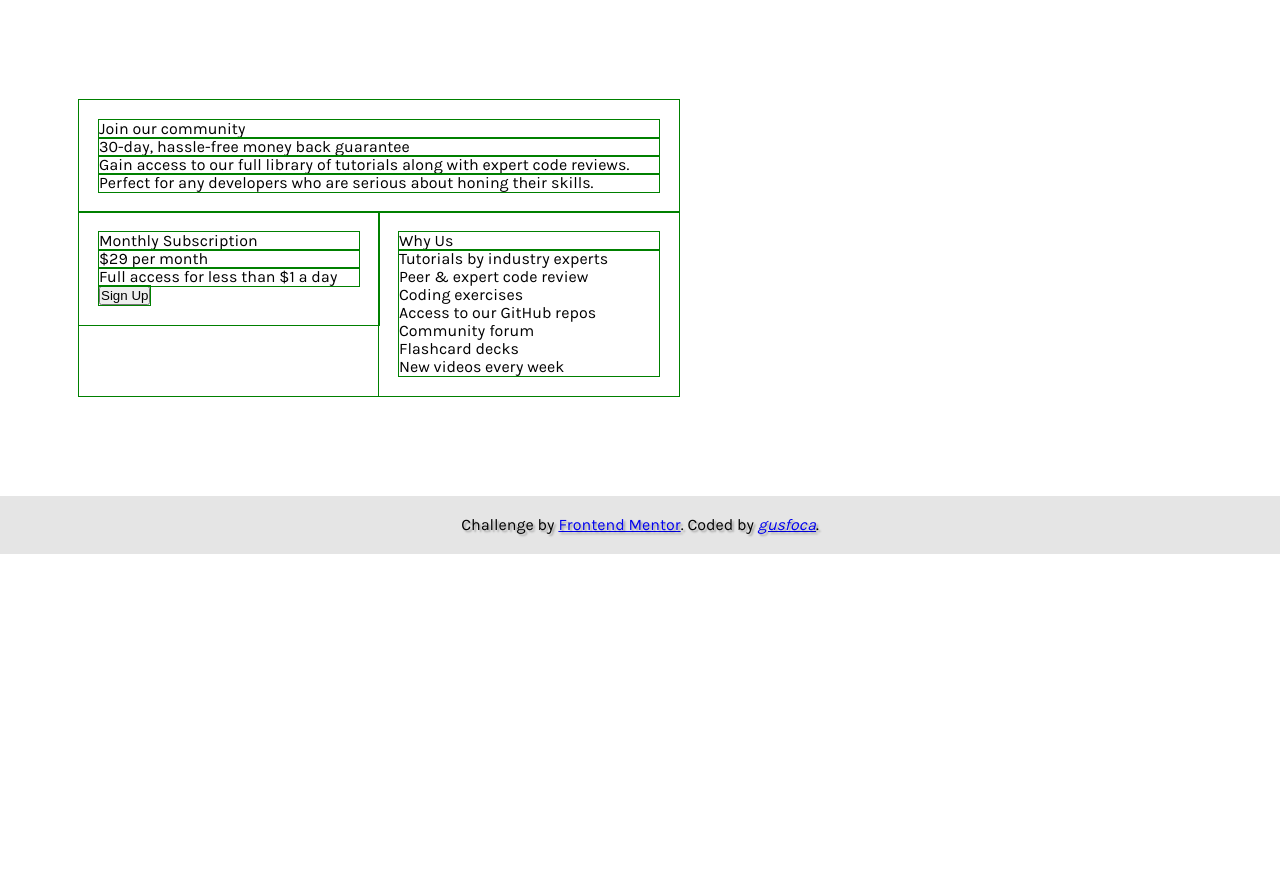
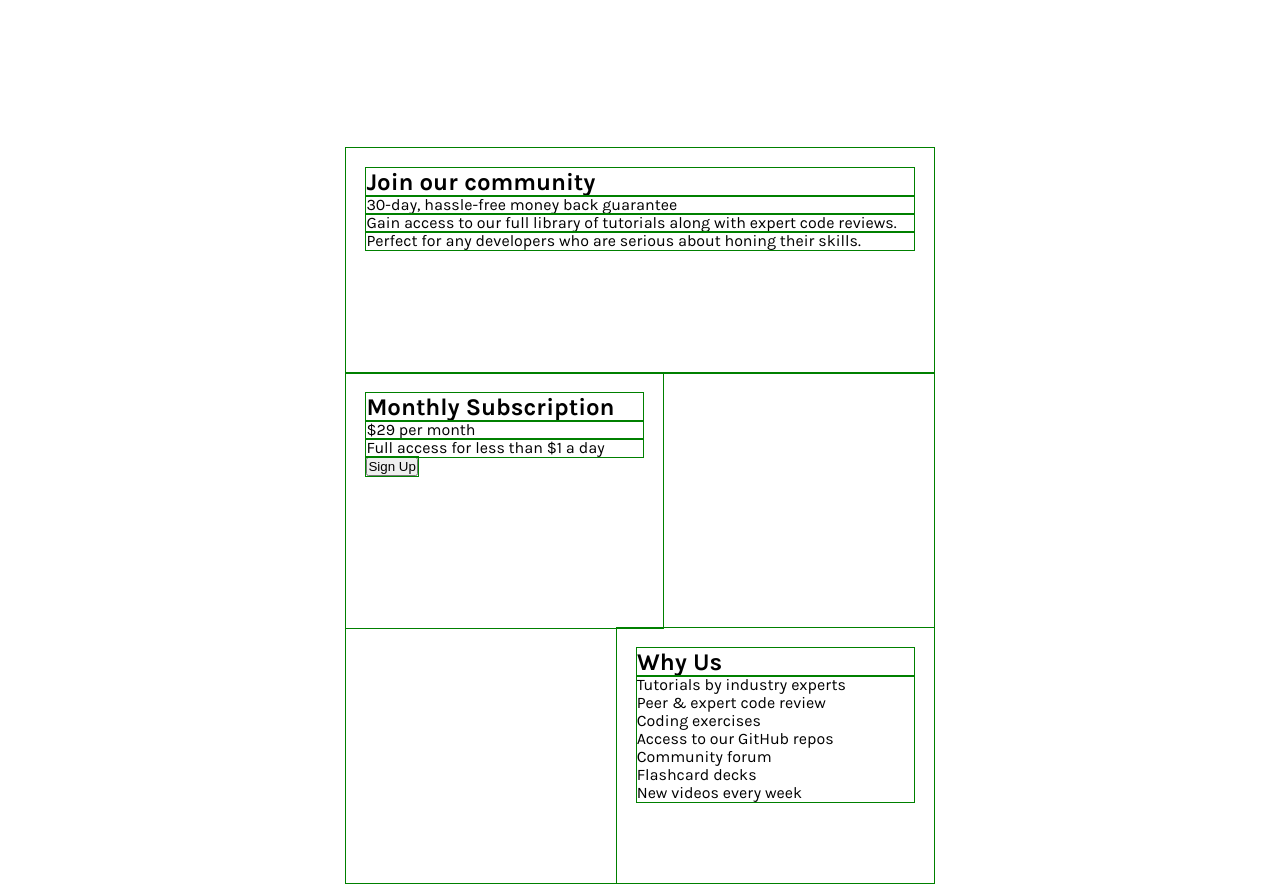
Before and after one commit to gusfoca/single-price-grid-component, a plain HTML site: page index.html in a window 1280 px wide. Shown: the top 886 px of the page. Before the commit the page ends 800 px from the top, so only its background shows below. Drawn offline with Linux system fonts and the light colour scheme.

Commit message:
Adjust margins and sizes for containers

```diff
--- a/index.html
+++ b/index.html
@@ -15,7 +15,7 @@
 <body>
     <main>
         <section class="intro">
-            <p>Join our community</p>
+            <h1>Join our community</h1>
 
             <p>30-day, hassle-free money back guarantee</p>
 
@@ -25,7 +25,7 @@
 
         <div class="details">
             <section class="subscription">
-                <p>Monthly Subscription</p>
+                <h2>Monthly Subscription</h2>
 
                 <p>&dollar;29 per month</p>
 
@@ -35,7 +35,7 @@
             </section><!--
 
          --><section class="why-us">
-                <p>Why Us</p>
+                <h2>Why Us</h2>
 
                 <p>
                 Tutorials by industry experts<br>
--- a/styles/main.css
+++ b/styles/main.css
@@ -36,8 +36,10 @@ html {
 }
 
 main {
-    margin: 100px calc(15px + 5%);
+    --margin-side: calc(34.74vw - 98.28px);
+    margin: calc(40.31px + 8.45vw) var(--margin-side) calc(46.72px + 8.08vw) var(--margin-side);
     max-width: max-content;
+
     outline: solid 1px green;
 }
 
@@ -45,19 +47,33 @@ section {
     padding: 20px;
 }
 
+.intro {
+    height: calc(284.61px - 4.69vw);
+}
+
 .details {
+    /*
+        "overflow: hidden" creates a block-formatting context to
+        contain the float element .why-us
+
+        This method is compatible with older browsers (contrasting
+        with "display: flow-root")
+    */
     overflow: hidden;
     max-width: max-content;
+    --child-width: calc(308.53px + 0.657vw);
 }
 
 .subscription {
     display: inline-block;
-    width: 300px;
+    width: var(--child-width);
+    height: calc(214.03px + 3.19vw);
 }
 
 .why-us {
     float: right;
-    width: 300px;
+    width: var(--child-width);
+    height: calc(214.03px + 3.19vw);
 }
 /*                                    End of Container layout
 /*==========================================================*/
```
